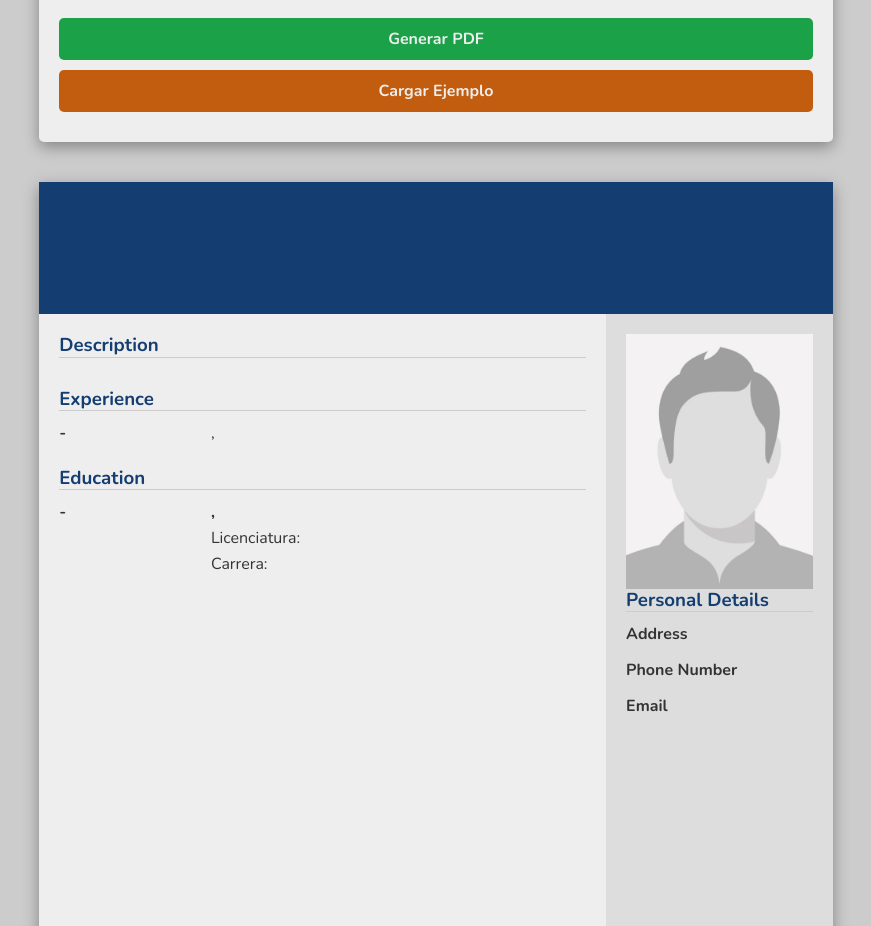
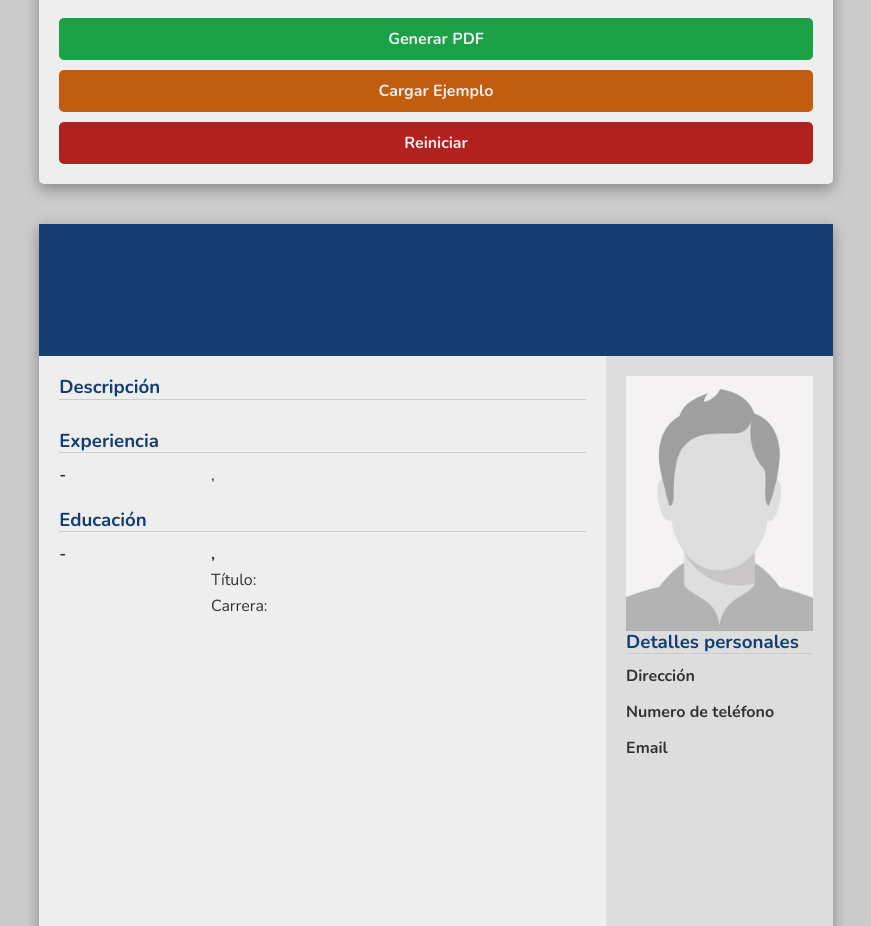
Before and after one commit to LaVieja1/cv-project, a React (Create React App) app: page / in a window 1280 px wide. Shown: the part 1380-2306 px from the top of the page, without its empty margins (204-1075 px from the left). Built offline with nearby package versions, Linux system fonts and the light colour scheme; a web font is replaced by a local one.

Commit message:
fixed some titles

```diff
--- a/src/components/CVForm/CVForm.js
+++ b/src/components/CVForm/CVForm.js
@@ -36,7 +36,7 @@ const CVForm = ({
             <>
                 <Button text="Generar PDF" onClick={onPrint} primary></Button>
                 <Button text="Cargar Ejemplo" onClick={onLoadExample} secondary></Button>
-                <button text="Reiniciar" onClick={onReset} red></button>
+                <Button text="Reiniciar" onClick={onReset} red></Button>
             </>
         </CVFormWrapper>
     );
--- a/src/components/CVPreview/Content.js
+++ b/src/components/CVPreview/Content.js
@@ -15,13 +15,13 @@ const Content = ({ personalInfo, experience, education }) => {
 
   return (
     <ContentWrapper>
-      <Section title="Description" contrastTitle>
+      <Section title="Descripción" contrastTitle>
         <Description>{personalInfo.description}</Description>
       </Section>
-      <Section title="Experience" direction="column" contrastTitle>
+      <Section title="Experiencia" direction="column" contrastTitle>
         {experienceItems}
       </Section>
-      <Section title="Education" direction="column" contrastTitle>
+      <Section title="Educación" direction="column" contrastTitle>
         {educationItems}
       </Section>
     </ContentWrapper>
--- a/src/components/CVPreview/EducationItem.js
+++ b/src/components/CVPreview/EducationItem.js
@@ -12,7 +12,7 @@ const EducationItem = ({ educationItem }) => {
                 <Subsection
                     title={`${educationItem.universityName}, ${educationItem.city}`}
                 >
-                    <p>Licenciatura: {educationItem.degree}</p>
+                    <p>Título: {educationItem.degree}</p>
                     <p>Carrera: {educationItem.subject}</p>
                 </Subsection>
             </Info>
--- a/src/components/CVPreview/Sidebar.js
+++ b/src/components/CVPreview/Sidebar.js
@@ -7,9 +7,9 @@ const Sidebar = ({ personalInfo }) => {
     return (
         <SidebarWrapper>
             <Photo src={personalInfo.photo} />
-            <Section title="Personal Details" contrastTitle direction="column">
-                <Subsection title="Address">{personalInfo.address}</Subsection>
-                <Subsection title="Phone Number">{personalInfo.phoneNumber}</Subsection>
+            <Section title="Detalles personales" contrastTitle direction="column">
+                <Subsection title="Dirección">{personalInfo.address}</Subsection>
+                <Subsection title="Numero de teléfono">{personalInfo.phoneNumber}</Subsection>
                 <Subsection title="Email">{personalInfo.email}</Subsection>
             </Section>
         </SidebarWrapper>
```
